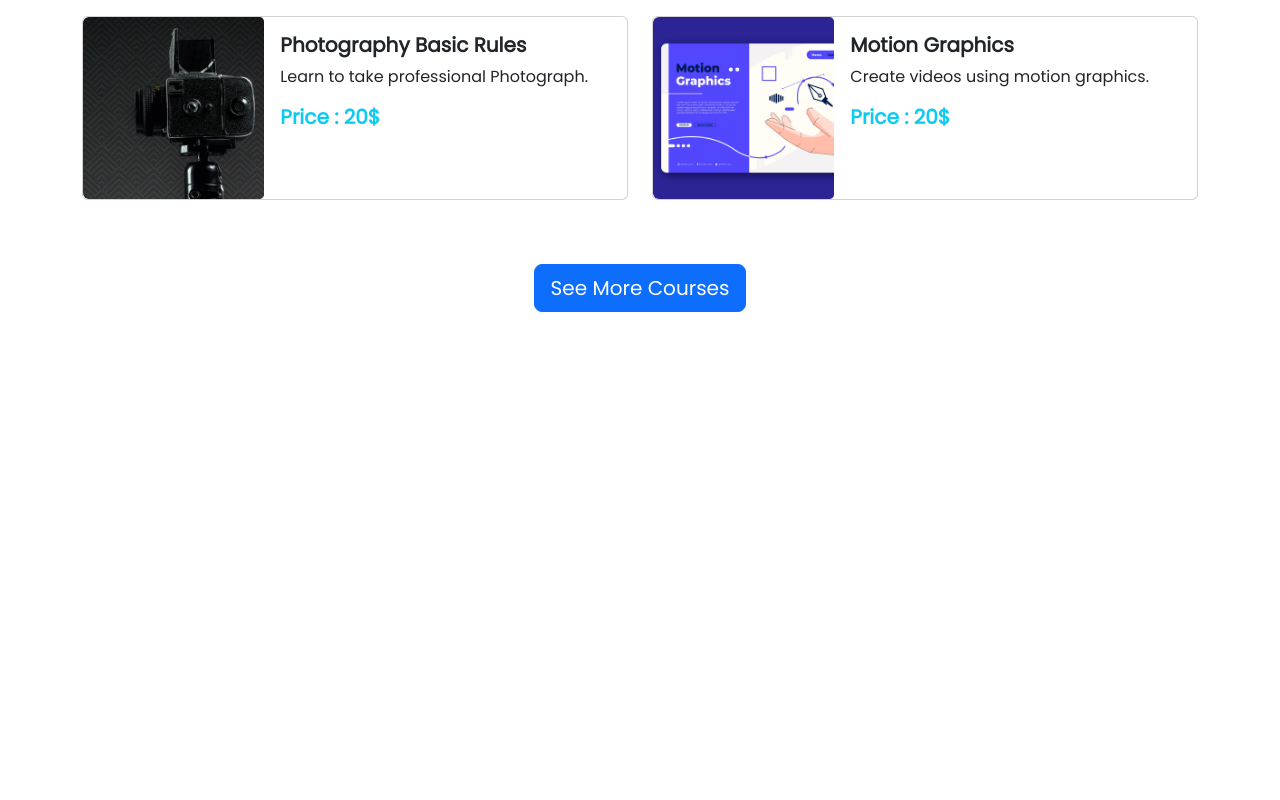
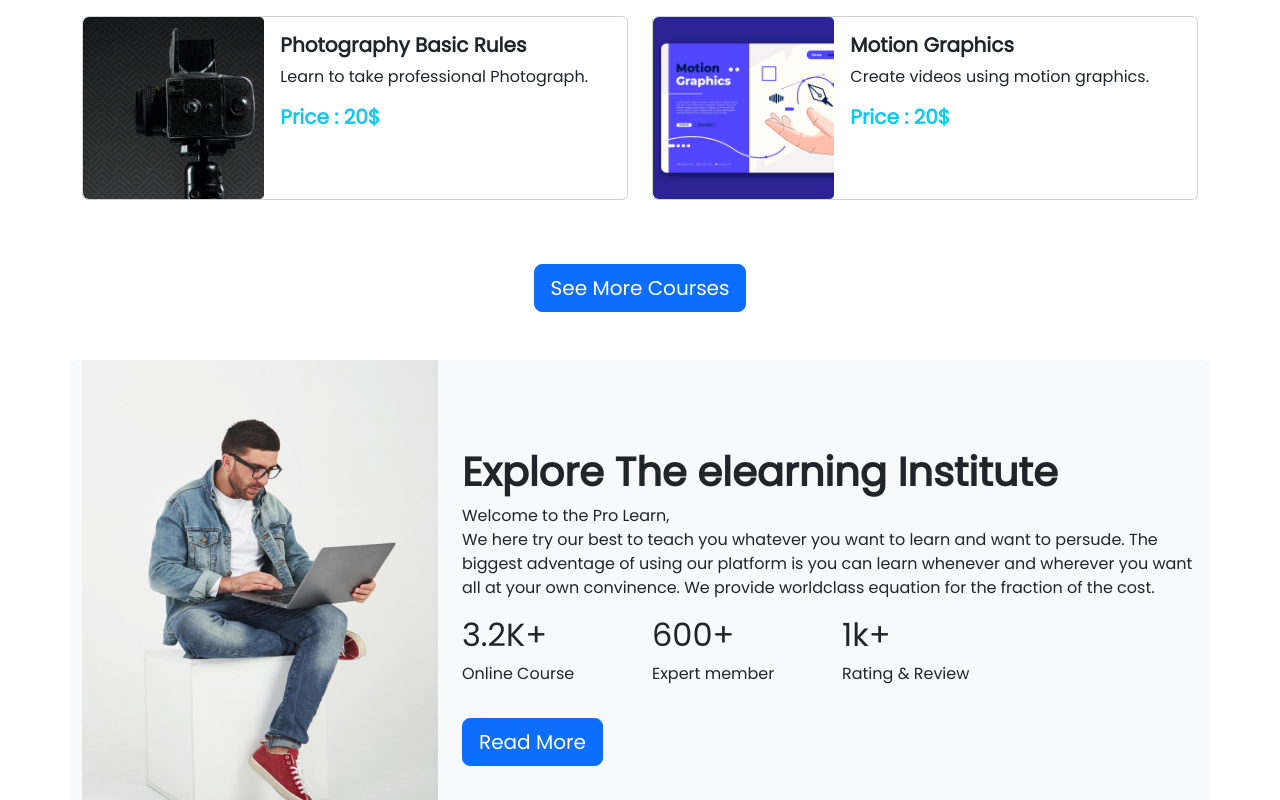
Before and after one commit to S0vers/Ed-tech, a plain HTML site: page index.html in a window 1280 px wide. Shown: the part 2000-2800 px from the top of the page. Before the commit the page ends 2312 px from the top, so only its background shows below. Drawn offline with nearby package versions, Linux system fonts and the light colour scheme.

Commit message:
elearning banner added

```diff
--- a/index.html
+++ b/index.html
@@ -4,7 +4,7 @@
 <head>
     <meta charset="utf-8">
     <meta name="viewport" content="width=device-width, initial-scale=1">
-    <title>Ed Tech</title>
+    <title>Pro Learn</title>
     <link href="https://cdn.jsdelivr.net/npm/bootstrap@5.2.0/dist/css/bootstrap.min.css" rel="stylesheet"
         integrity="sha384-gH2yIJqKdNHPEq0n4Mqa/HGKIhSkIHeL5AyhkYV8i59U5AR6csBvApHHNl/vI1Bx" crossorigin="anonymous">
 
@@ -16,7 +16,7 @@
         <!-- Nav bar Start -->
         <nav class="navbar navbar-expand-lg">
             <div class="container">
-                <a class="navbar-brand fs-1 fw-bold text-secondary" href="#">Pro Edu</a>
+                <a class="navbar-brand fs-1 fw-bold text-secondary" href="#">Pro Learn</a>
                 <button class="navbar-toggler" type="button" data-bs-toggle="collapse"
                     data-bs-target="#navbarSupportedContent" aria-controls="navbarSupportedContent"
                     aria-expanded="false" aria-label="Toggle navigation">
@@ -57,21 +57,21 @@
             <div id="carouselExampleControls" class="carousel slide" data-bs-ride="carousel">
                 <div class="carousel-inner">
                     <div class="carousel-item active">
-                        <img class="d-block img-fluid brightness imageresize" src="images/cover/cover-1.png"
+                        <img class="img-fluid brightness imageresize" src="images/cover/cover-1.png"
                             alt="Image of banner 1" />
                         <div class="carousel-caption mb-0 mb-sm-0 mb-lg-5">
-                            <h1>Get Started Digital Learning</h1>
+                            <h1 class="fw-bold">Get Started Digital Learning</h1>
                             <p>Join us and acheive great success. We will help you make your dreams a reality.</p>
                             <p><a class="btn btn-lg btn-primary" href="#">Get started</a></p>
                         </div>
                     </div>
                 </div>
                 <div class="carousel-inner">
-                    <div class="carousel-item active">
-                        <img class="d-block w-100 brightness imageresize rounded" src="images/cover/cover-3.jpg"
+                    <div class="carousel-item">
+                        <img class="img-fluid brightness imageresize rounded" src="images/cover/cover-3.jpg"
                             alt="Image of banner 2" />
                         <div class="carousel-caption mb-0 mb-sm-0 mb-lg-5">
-                            <h1>Get Started Digital Learning</h1>
+                            <h1 class="fw-bold">Get Started Digital Learning</h1>
                             <p>Join us and acheive great success. We will help you make your dreams a reality.</p>
                             <p><a class="btn btn-lg btn-primary" href="#">Get started</a></p>
                         </div>
@@ -222,6 +222,41 @@
             </div>
 
         </section>
+        <!-- Exploration banner Start -->
+        <section class="container rounded mt-5 bg-light">
+            <div class="row d-flex justify-content-center align-items-center">
+                <div class="col-lg-4 col-md-12 col-sm-12 col-12">
+                    <img class="img-fluid" src="images/working.png" alt="">
+                </div>
+                <div class="col-lg-8 col-md-12 col-sm-12 col-12 mt-3">
+                    <h1 class="fw-bold">Explore The elearning Institute</h1>
+                    <p>Welcome to the Pro Learn, <br> We here try our best to teach you whatever you want to learn and
+                        want to persude. The biggest adventage of using our platform is you can learn whenever and
+                        wherever you want all at your own convinence. We provide worldclass equation for the fraction of
+                        the cost.</p>
+                    <div class="d-flex row">
+                        <div class="col-lg-3 col-md-4 col-sm-4">
+                            <h2>3.2K+</h2>
+                            <p>Online Course</p>
+                        </div>
+                        <div class="col-lg-3 col-md-4 col-sm-4">
+                            <h2>600+</h2>
+                            <p>Expert member</p>
+                        </div>
+                        <div class="col-lg-3 col-md-4 col-sm-4">
+                            <h2>1k+</h2>
+                            <p>Rating & Review</p>
+                        </div>
+                    </div>
+                    <div class="mt-3">
+                        <button type="button" class="btn btn-primary btn-lg">Read More</button>
+                    </div>
+
+                </div>
+            </div>
+        </section>
+        <!-- Exploration banner End -->
+
     </main>
     <script src="https://cdn.jsdelivr.net/npm/bootstrap@5.2.0/dist/js/bootstrap.bundle.min.js"
         integrity="sha384-A3rJD856KowSb7dwlZdYEkO39Gagi7vIsF0jrRAoQmDKKtQBHUuLZ9AsSv4jD4Xa"
--- a/styles/style.css
+++ b/styles/style.css
@@ -9,11 +9,6 @@ body{
 .brightness{
     filter: brightness(50%);
 }
-/* .carousel-caption {
-    position:relative;
-    left: 0;
-    top: 0;
-} */
 
 @media only screen and (max-width:576px){
     .imageresize {
```
